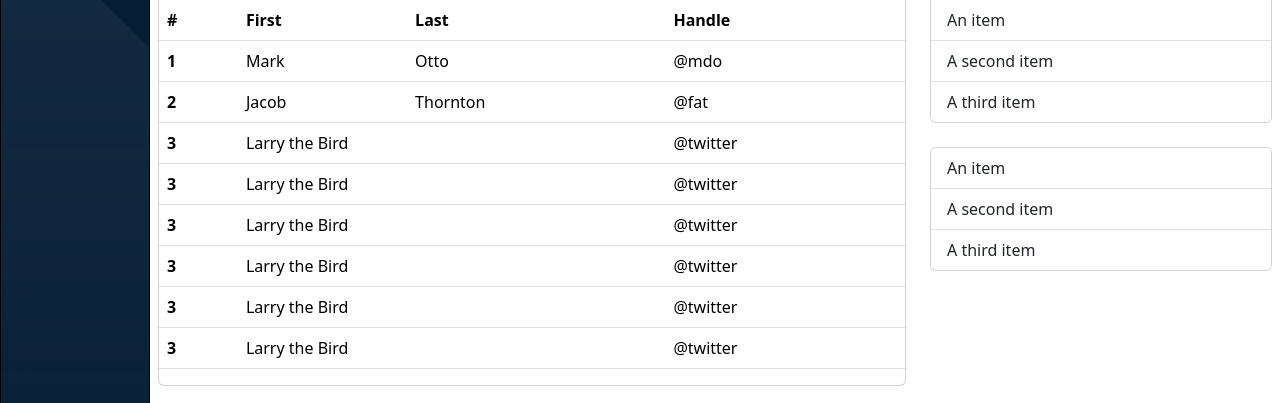
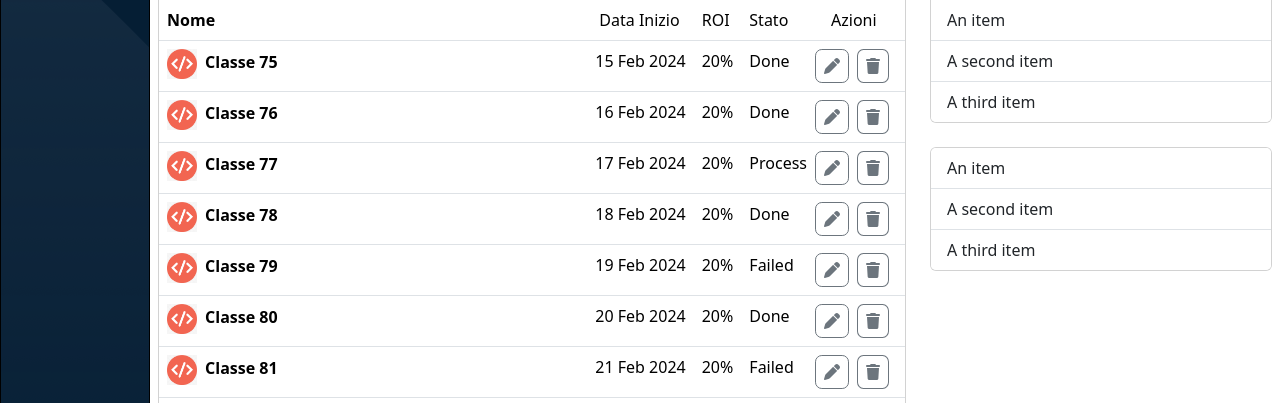
Before and after one commit to AleDelCampo/html-css-bootstrap-dashboard, a plain HTML site: page index.html in a window 1280 px wide. Shown: the part 262-665 px from the top of the page. Drawn offline with nearby package versions, Linux system fonts and the light colour scheme.

Commit message:
progressi

```diff
--- a/index.html
+++ b/index.html
@@ -181,57 +181,70 @@
                                     Prossime Classi
                                 </h4>
                             </div>
-                            <table class="table">
-                                <thead>
-                                    <tr>
-                                        <th scope="col">#</th>
-                                        <th scope="col">First</th>
-                                        <th scope="col">Last</th>
-                                        <th scope="col">Handle</th>
-                                    </tr>
-                                </thead>
+                            <table class="table mb-4">
                                 <tbody>
                                     <tr>
-                                        <th scope="row">1</th>
-                                        <td>Mark</td>
-                                        <td>Otto</td>
-                                        <td>@mdo</td>
+                                        <th scope="row" class="w-75">Nome</th>
+                                        <td>Data Inizio</td>
+                                        <td>ROI</td>
+                                        <td>Stato</td>
+                                        <td class="ps-3">Azioni</td>
                                     </tr>
-                                    <tr>
-                                        <th scope="row">2</th>
-                                        <td>Jacob</td>
-                                        <td>Thornton</td>
-                                        <td>@fat</td>
+                                    <tr class="text-nowrap">
+                                        <th scope="row" class="w-75"><img class="my_img me-2" src="img/class-avatar.jpg" alt="">Classe 75</th>
+                                        <td class="ps-1">15 Feb 2024</td>
+                                        <td>20%</td>
+                                        <td class="">Done</td>
+                                        <td class="ps-0"><i class="fa-solid fa-pen my_table_icons"></i><i class="fa-solid fa-trash my_table_icons"></i></td>
                                     </tr>
-                                    <tr>
-                                        <th scope="row">3</th>
-                                        <td colspan="2">Larry the Bird</td>
-                                        <td>@twitter</td>
+                                    <tr class="text-nowrap">
+                                        <th scope="row" class="w-75"><img class="my_img me-2" src="img/class-avatar.jpg" alt="">Classe 76</th>
+                                        <td class="ps-1">16 Feb 2024</td>
+                                        <td>20%</td>
+                                        <td class="">Done</td>
+                                        <td class="ps-0"><i class="fa-solid fa-pen my_table_icons"></i><i class="fa-solid fa-trash my_table_icons"></i></td>
                                     </tr>
-                                    <tr>
-                                        <th scope="row">3</th>
-                                        <td colspan="2">Larry the Bird</td>
-                                        <td>@twitter</td>
+                                    <tr class="text-nowrap">
+                                        <th scope="row" class="w-75"><img class="my_img me-2" src="img/class-avatar.jpg" alt="">Classe 77</th>
+                                        <td class="ps-1">17 Feb 2024</td>
+                                        <td>20%</td>
+                                        <td>Process</td>
+                                        <td class="ps-0"><i class="fa-solid fa-pen my_table_icons"></i><i class="fa-solid fa-trash my_table_icons"></i></td>
                                     </tr>
-                                    <tr>
-                                        <th scope="row">3</th>
-                                        <td colspan="2">Larry the Bird</td>
-                                        <td>@twitter</td>
+                                    <tr class="text-nowrap">
+                                        <th scope="row" class="w-75"><img class="my_img me-2" src="img/class-avatar.jpg" alt="">Classe 78</th>
+                                        <td class="ps-1">18 Feb 2024</td>
+                                        <td>20%</td>
+                                        <td class="">Done</td>
+                                        <td class="ps-0"><i class="fa-solid fa-pen my_table_icons"></i><i class="fa-solid fa-trash my_table_icons"></i></td>
                                     </tr>
-                                    <tr>
-                                        <th scope="row">3</th>
-                                        <td colspan="2">Larry the Bird</td>
-                                        <td>@twitter</td>
+                                    <tr class="text-nowrap">
+                                        <th scope="row" class="w-75"><img class="my_img me-2" src="img/class-avatar.jpg" alt="">Classe 79</th>
+                                        <td class="ps-1">19 Feb 2024</td>
+                                        <td>20%</td>
+                                        <td>Failed</td>
+                                        <td class="ps-0"><i class="fa-solid fa-pen my_table_icons"></i><i class="fa-solid fa-trash my_table_icons"></i></td>
                                     </tr>
-                                    <tr>
-                                        <th scope="row">3</th>
-                                        <td colspan="2">Larry the Bird</td>
-                                        <td>@twitter</td>
+                                    <tr class="text-nowrap">
+                                        <th scope="row" class="w-75"><img class="my_img me-2" src="img/class-avatar.jpg" alt="">Classe 80</th>
+                                        <td class="ps-1">20 Feb 2024</td>
+                                        <td>20%</td>
+                                        <td class="">Done</td>
+                                        <td class="ps-0"><i class="fa-solid fa-pen my_table_icons"></i><i class="fa-solid fa-trash my_table_icons"></i></td>
                                     </tr>
-                                    <tr>
-                                        <th scope="row">3</th>
-                                        <td colspan="2">Larry the Bird</td>
-                                        <td>@twitter</td>
+                                    <tr class="text-nowrap">
+                                        <th scope="row" class="w-75"><img class="my_img me-2" src="img/class-avatar.jpg" alt="">Classe 81</th>
+                                        <td class="ps-1">21 Feb 2024</td>
+                                        <td>20%</td>
+                                        <td>Failed</td>
+                                        <td class="ps-0"><i class="fa-solid fa-pen my_table_icons"></i><i class="fa-solid fa-trash my_table_icons"></i></td>
+                                    </tr>
+                                    <tr class="text-nowrap">
+                                        <th scope="row" class="w-75"><img class="my_img me-2" src="img/class-avatar.jpg" alt="">Classe 82</th>
+                                        <td class="ps-1">22 Feb 2024</td>
+                                        <td>20%</td>
+                                        <td class="">Done</td>
+                                        <td class="ps-0"><i class="fa-solid fa-pen my_table_icons"></i><i class="fa-solid fa-trash my_table_icons"></i></td>
                                     </tr>
                                 </tbody>
                             </table>
--- a/style.css
+++ b/style.css
@@ -26,6 +26,19 @@
 
 .card-box {
     width: calc(100% - 32px);
+}
+
+.my_img {
+    width: 30px;
+    height: 30px;
+}
+
+.my_table_icons {
+    color: #6c757d;
+    border: 1px solid #6c757d;
+    border-radius: 20%;
+    padding: 8px;
+    margin-right: 8px;
 }
 
 main::-webkit-scrollbar {
```
